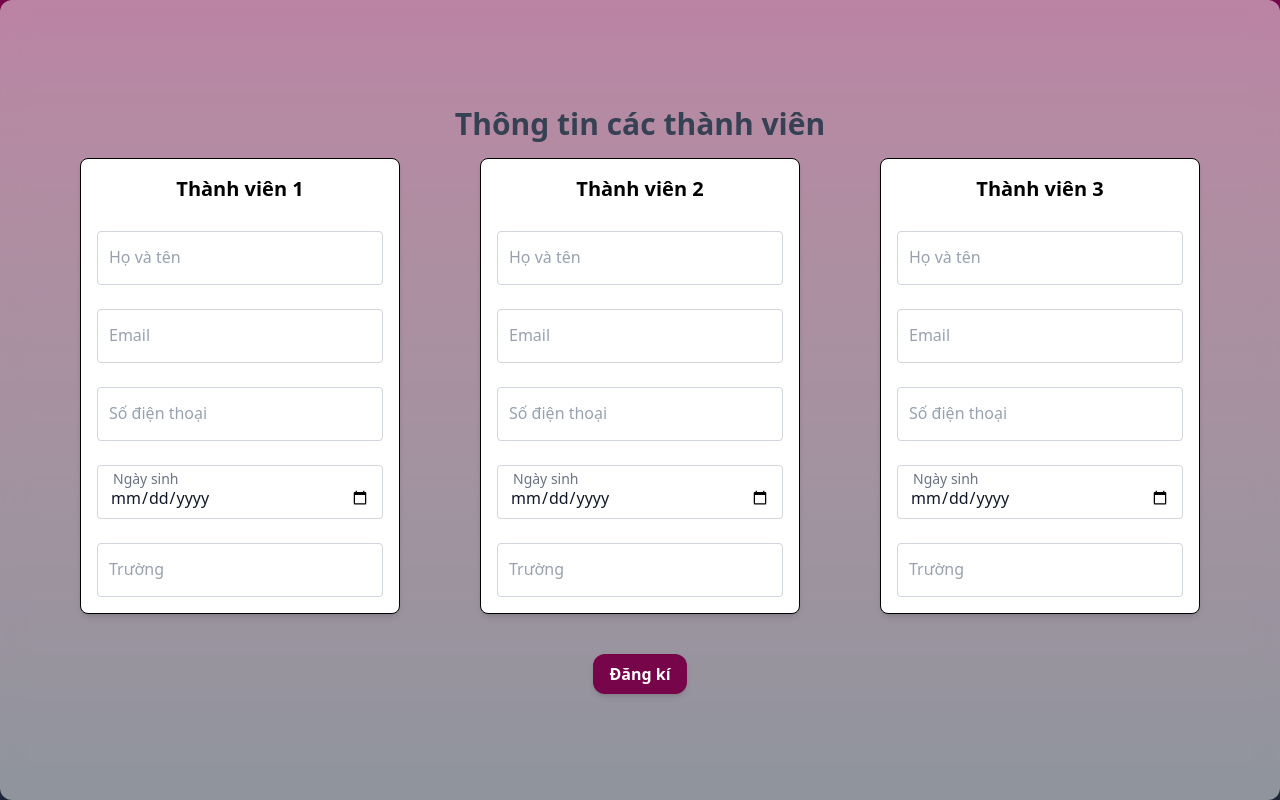
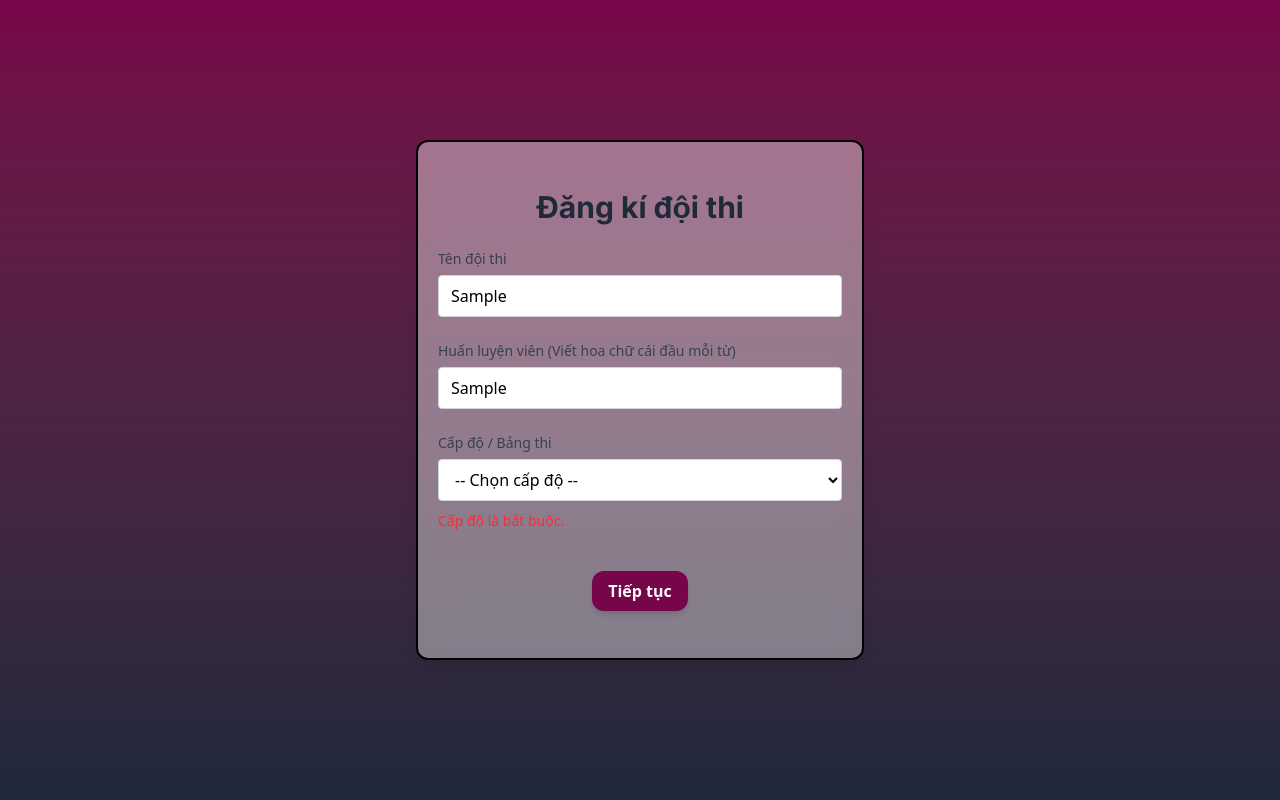
Before and after one commit to dkhoa2906/ucpc-2025-website, a React (Vite) app in the folder frontend/: page /user in a window 1280 px wide. Both pictures are taken after typing "Sample", "Sample" into the empty fields and a click on the button "Tiếp tục". Built offline with nearby package versions, Linux system fonts and the light colour scheme; a web font is replaced by a local one.

Commit message:
Add validation
Thêm ràng buộc các trường dữ liệu

```diff
--- a/frontend/src/pages/User/Form/Form.jsx
+++ b/frontend/src/pages/User/Form/Form.jsx
@@ -2,7 +2,155 @@ import { useState } from 'react';
 import TeamForm from './TeamForm';
 import MemberInfoForm from './MemberInfoForm';
 import { Formik, Form } from 'formik';
+import * as Yup from 'yup';
+const validationSchema = Yup.object({
+    teamName: Yup.string()
+        .matches(/^[A-Z]/, "Chữ cái đầu tiên phải viết hoa")
+        .required("Tên đội là bắt buộc."),
+    instructor: Yup.string()
+        .required("Họ và tên người hướng dẫn là bắt buộc.")
+        .matches(
+            /^([A-ZÀ-Ỹ][a-zà-ỹ]*)(\s[A-ZÀ-Ỹ][a-zà-ỹ]*)*$/,
+            "Mỗi từ trong họ và tên phải viết hoa chữ cái đầu (kể cả có dấu)."
+        ),
+    level: Yup.string()
+        .oneOf(["highschool", "university"], "Cấp độ không hợp lệ.") // Chỉ cho phép chọn "Trung học" hoặc "Đại học"
+        .required("Cấp độ là bắt buộc."),
+});// Định nghĩa schema cho bước 1
 
+const validationSchema2 = Yup.object({
+    members: Yup.array()
+        .of(
+            Yup.object().shape({
+                fullName: Yup.string()
+                    .required("Họ và tên là bắt buộc.")
+                    .matches(
+                        /^([A-ZÀ-Ỹ][a-zà-ỹ]*)(\s[A-ZÀ-Ỹ][a-zà-ỹ]*)*$/,
+                        "Mỗi từ trong họ và tên phải viết hoa chữ cái đầu (kể cả có dấu)."
+                    ),
+
+                email: Yup.string()
+                    .required("Email là bắt buộc")
+                    .email("Email không hợp lệ"),
+                phone: Yup.string()
+                    .matches(/^\d{10}$/, "Số điện thoại cần có 10 số")
+                    .required("Số điện thoại là bắt buộc"),
+                // birth: Yup.date()
+                // .matches(/^\d{2}\/\d{2}\/\d{4}$/, "Ngày sinh không hợp lệ. Định dạng: dd/mm/yyyy")
+                // .required("Ngày sinh là bắt buộc."),
+                // .test("ageMax", "Tuổi phải nhỏ hơn hoặc bằng 24.", (value) => {
+                //   if (!value) return false;
+
+                //   const [day, month, year] = value.split("/");
+                //   const birthDate = new Date(`${year}-${month}-${day}`);
+                //   const today = new Date();
+
+                //   let age = today.getFullYear() - birthDate.getFullYear();
+                //   const monthDiff = today.getMonth() - birthDate.getMonth();
+
+                //   // Nếu chưa tới sinh nhật trong năm nay thì giảm 1 tuổi
+                //   if (monthDiff < 0 || (monthDiff === 0 && today.getDate() < birthDate.getDate())) {
+                //     age--;
+                //   }
+
+                //   return age <= 24;
+                // }),
+
+                birth: Yup.date()
+                    .required("Ngày sinh là bắt buộc.")
+                    .test("ageMax", "Tuổi phải nhỏ hơn hoặc bằng 24.", (value) => {
+                        if (!value) return false;
+
+                        const today = new Date();
+                        let age = today.getFullYear() - value.getFullYear();
+                        const monthDiff = today.getMonth() - value.getMonth();
+
+                        if (monthDiff < 0 || (monthDiff === 0 && today.getDate() < value.getDate())) {
+                            age--;
+                        }
+
+                        return age <= 24;
+                    }),
+
+
+                university: Yup.string()
+                    .matches(
+                        /^Trường (THPT|THCS) [A-Za-zÀÁÂÃÈÉÊÌÍÒÓÔÕÙÚĂĐĨŨƠƯàáâãèéêìíòóôõùúăđĩũơưẠ-ỹ\s-]+$/,
+                        "Tên trường không hợp lệ. Viết đúng format ví dụ: Trường THPT/THCS <tên trường>"
+                    )
+                    .required("Trường học là bắt buộc."),
+                studentId: Yup.string().required("Mã số sinh viên là bắt buộc"),
+            })
+        )
+        .min(3, "Phải có ít nhất 3 thành viên")
+        .max(3, "Phải có đúng 3 thành viên"),
+});
+// Validation schema cho trường hợp không là đại học
+const validationSchema3 = Yup.object({
+    members: Yup.array()
+        .of(
+            Yup.object().shape({
+                fullName: Yup.string()
+                    .required("Họ và tên là bắt buộc.")
+                    .matches(
+                        /^([A-ZÀ-Ỹ][a-zà-ỹ]*)(\s[A-ZÀ-Ỹ][a-zà-ỹ]*)*$/,
+                        "Mỗi từ trong họ và tên phải viết hoa chữ cái đầu (kể cả có dấu)."
+                    ),
+                email: Yup.string()
+                    .required("Email là bắt buộc")
+                    .email("Email không hợp lệ"),
+                phone: Yup.string()
+                    .matches(/^\d{10}$/, "Số điện thoại cần có 10 số")
+                    .required("Số điện thoại là bắt buộc"),
+                //   birth: Yup.date()
+                //   .matches(/^\d{2}\/\d{2}\/\d{4}$/, "Ngày sinh không hợp lệ. Định dạng: dd/mm/yyyy")
+                //   .required("Ngày sinh là bắt buộc."),
+                //   .test("ageMax", "Tuổi phải nhỏ hơn hoặc bằng 24.", (value) => {
+                //     if (!value) return false;
+
+                //     const [day, month, year] = value.split("/");
+                //     const birthDate = new Date(`${year}-${month}-${day}`);
+                //     const today = new Date();
+
+                //     let age = today.getFullYear() - birthDate.getFullYear();
+                //     const monthDiff = today.getMonth() - birthDate.getMonth();
+
+                //     // Nếu chưa tới sinh nhật trong năm nay thì giảm 1 tuổi
+                //     if (monthDiff < 0 || (monthDiff === 0 && today.getDate() < birthDate.getDate())) {
+                //       age--;
+                //     }
+
+                //     return age <= 24;
+                //   }),
+
+                birth: Yup.date()
+                    .required("Ngày sinh là bắt buộc.")
+                    .test("ageMax", "Tuổi phải nhỏ hơn hoặc bằng 24.", (value) => {
+                        if (!value) return false;
+
+                        const today = new Date();
+                        let age = today.getFullYear() - value.getFullYear();
+                        const monthDiff = today.getMonth() - value.getMonth();
+
+                        if (monthDiff < 0 || (monthDiff === 0 && today.getDate() < value.getDate())) {
+                            age--;
+                        }
+
+                        return age <= 24;
+                    }),
+
+
+                university: Yup.string().required("Tên học là bắt buộc"),
+
+                studentId: Yup.string().required("Mã số sinh viên là bắt buộc"),
+            })
+        )
+        .min(3, "Phải có ít nhất 3 thành viên")
+        .max(3, "Phải có đúng 3 thành viên"),
+});
+// Validation schema cho trường hợp không là đại học
+
+var values_tmp = null;
 function UserForm() {
     const [step, setStep] = useState(1);
 
@@ -23,18 +171,23 @@ function UserForm() {
                     { fullName: '', email: '', phone: '', birth: '', university: '', studentId: '' }
                 ]
             }}
+            validationSchema={step === 1 ? validationSchema : (values_tmp.level === "highschool" ? validationSchema2 : validationSchema3)}
             onSubmit={(values, { setSubmitting }) => {
                 if (step === 1) {
+                    console.log('Step 1:', values);
+                    values_tmp = values;
                     setStep(2);
                     setSubmitting(false);
                 } else {
+                    console.log('Step 2:', values_tmp, values);
+                    values_tmp = values;
                     handleSubmit(values).finally(() => setSubmitting(false));
                 }
             }}
         >
             {({ isSubmitting, values }) => (
-                <Form className={` rounded-xl shadow-lg flex flex-col gap-3 items-center justify-center backdrop-blur-md w-full ${step === 1 ? 'rounded-md max-w-md h-130 my-12' : 'border-none max-w-full h-screen bg-none'
-                    } mx-auto border-2 bg-white/50  px-5 py-6`}>
+                <Form className={` rounded-xl shadow-lg flex flex-col gap-3 items-center justify-center backdrop-blur-md w-full ${step === 1 ? 'rounded-md max-w-md h-130 my-12' : 'border-none max-w-full h-screen bg-no'
+                    } mx-auto border-2 bg-white/40  px-5 py-6`}>
                     {step === 1 && (
                         <>
                             <TeamForm />
--- a/frontend/src/pages/User/Form/MemberInfoForm.jsx
+++ b/frontend/src/pages/User/Form/MemberInfoForm.jsx
@@ -1,12 +1,13 @@
-import { Field, useFormikContext } from 'formik';
+import { Field, useFormikContext, ErrorMessage } from 'formik';
 import React, { useEffect, useState } from 'react';
 import Universities from './UniversitySelect';
+var values_tmp = null;
+function MemberInfoForm({ isUniversity }) {
 
-function MemberInfoForm({ isUniversity }) {
   const { values } = useFormikContext();
-
   const [universityList, setUniversityList] = useState([]);
-
+  values_tmp = values;
+  console.log('values -> ', values_tmp);
   useEffect(() => {
     if (isUniversity) {
       fetch('./data/university_names.json')
@@ -43,6 +44,9 @@ function MemberInfoForm({ isUniversity }) {
                 placeholder=" "
                 className="peer w-full border border-gray-300 rounded px-3 pt-5 pb-2 hover:border-pink-400 focus:ring-2 focus:ring-pink-400 transition"
               />
+              <ErrorMessage name={`members[${index}].fullName`}>
+                {(msg) => <div className="text-red-500 text-sm mt-1">{msg}</div>}
+              </ErrorMessage>
               <label
                 htmlFor={`members[${index}].fullName`}
                 className="absolute left-3 top-1 text-sm text-gray-500 transition-all
@@ -51,6 +55,7 @@ function MemberInfoForm({ isUniversity }) {
               >
                 Họ và tên
               </label>
+
             </div>
 
             {/* Email */}
@@ -62,6 +67,9 @@ function MemberInfoForm({ isUniversity }) {
                 placeholder=" "
                 className="peer w-full border border-gray-300 rounded px-3 pt-5 pb-2 focus:ring-2 focus:ring-pink-400 transition"
               />
+              <ErrorMessage name={`members[${index}].email`}>
+                {(msg) => <div className="text-red-500 text-sm mt-1">{msg}</div>}
+              </ErrorMessage>
               <label
                 htmlFor={`members[${index}].email`}
                 className="absolute left-3 top-1 text-sm text-gray-500 transition-all
@@ -81,6 +89,9 @@ function MemberInfoForm({ isUniversity }) {
                 placeholder=" "
                 className="peer w-full border border-gray-300 rounded px-3 pt-5 pb-2 focus:ring-2 focus:ring-pink-400 transition"
               />
+              <ErrorMessage name={`members[${index}].phone`}>
+                {(msg) => <div className="text-red-500 text-sm mt-1">{msg}</div>}
+              </ErrorMessage>
               <label
                 htmlFor={`members[${index}].phone`}
                 className="absolute left-3 top-1 text-sm text-gray-500 transition-all
@@ -100,6 +111,9 @@ function MemberInfoForm({ isUniversity }) {
                 placeholder=" "
                 className="peer w-full border border-gray-300 rounded px-3 pt-5 pb-2 text-gray-900 focus:outline-none focus:ring-2 focus:ring-pink-400 transition"
               />
+              <ErrorMessage name={`members[${index}].birth`}>
+                {(msg) => <div className="text-red-500 text-sm mt-1">{msg}</div>}
+              </ErrorMessage>
               <label
                 htmlFor={`members[${index}].birth`}
                 className="absolute left-3 top-1 text-sm text-gray-500 bg-white px-1
@@ -125,6 +139,9 @@ function MemberInfoForm({ isUniversity }) {
                   placeholder=" "
                   className="peer w-full border border-gray-300 rounded px-3 pt-5 pb-2 focus:ring-2 focus:ring-pink-400 transition"
                 />
+                <ErrorMessage name={`members[${index}].university`}>
+                  {(msg) => <div className="text-red-500 text-sm mt-1">{msg}</div>}
+                </ErrorMessage>
                 <label
                   htmlFor={`members[${index}].university`}
                   className="absolute left-3 top-1 text-sm text-gray-500 transition-all
@@ -145,6 +162,9 @@ function MemberInfoForm({ isUniversity }) {
                   placeholder=" "
                   className="peer w-full border border-gray-300 rounded px-3 pt-5 pb-2 focus:ring-2 focus:ring-pink-400 transition"
                 />
+                <ErrorMessage name={`members[${index}].phone`}>
+                  {(msg) => <div className="text-red-500 text-sm mt-1">{msg}</div>}
+                </ErrorMessage>
                 <label
                   htmlFor={`members[${index}].studentId`}
                   className="absolute left-3 top-1 text-sm text-gray-500 transition-all
@@ -163,4 +183,6 @@ function MemberInfoForm({ isUniversity }) {
   );
 }
 
+console.log('values_tmp 2-> ', values_tmp);
+
 export default MemberInfoForm;
--- a/frontend/src/pages/User/Form/TeamForm.jsx
+++ b/frontend/src/pages/User/Form/TeamForm.jsx
@@ -1,12 +1,12 @@
 import React from 'react';
 import { Formik, Form, Field } from 'formik';
-
+import * as Yup from 'yup';
+import { ErrorMessage } from 'formik';
 
 // Một component bao bọc react-select để tích hợp với Formik
 
 
 function TeamForm() {
-
 
   return (
     <div className='w-full gap-3 space-y-5'>
@@ -21,6 +21,9 @@ function TeamForm() {
           name="teamName"
           className="w-full border border-gray-300 rounded px-3 py-2 bg-white focus:ring-2 focus:ring-pink-400 focus:outline-none transition"
         />
+        <ErrorMessage name={'teamName'}>
+          {(msg) => <div className="text-red-500 text-sm mt-1">{msg}</div>}
+        </ErrorMessage>
       </div>
 
 
@@ -34,6 +37,9 @@ function TeamForm() {
           name="instructor"
           className="w-full border border-gray-300 rounded px-3 py-2 bg-white focus:ring-2 focus:ring-pink-400 focus:outline-none transition"
         />
+        <ErrorMessage name={'instructor'}>
+          {(msg) => <div className="text-red-500 text-sm mt-1">{msg}</div>}
+        </ErrorMessage>
       </div>
 
 
@@ -53,6 +59,9 @@ function TeamForm() {
           <option value="highschool">Trung học</option>
           <option value="university">Đại học</option>
         </Field>
+        <ErrorMessage name={'level'}>
+          {(msg) => <div className="text-red-500 text-sm mt-1">{msg}</div>}
+        </ErrorMessage>
       </div>
 
 
```
Also changed, not shown: package.json (+7 -3 lines), 2 other files (tests, documents, lock files or other folders).
